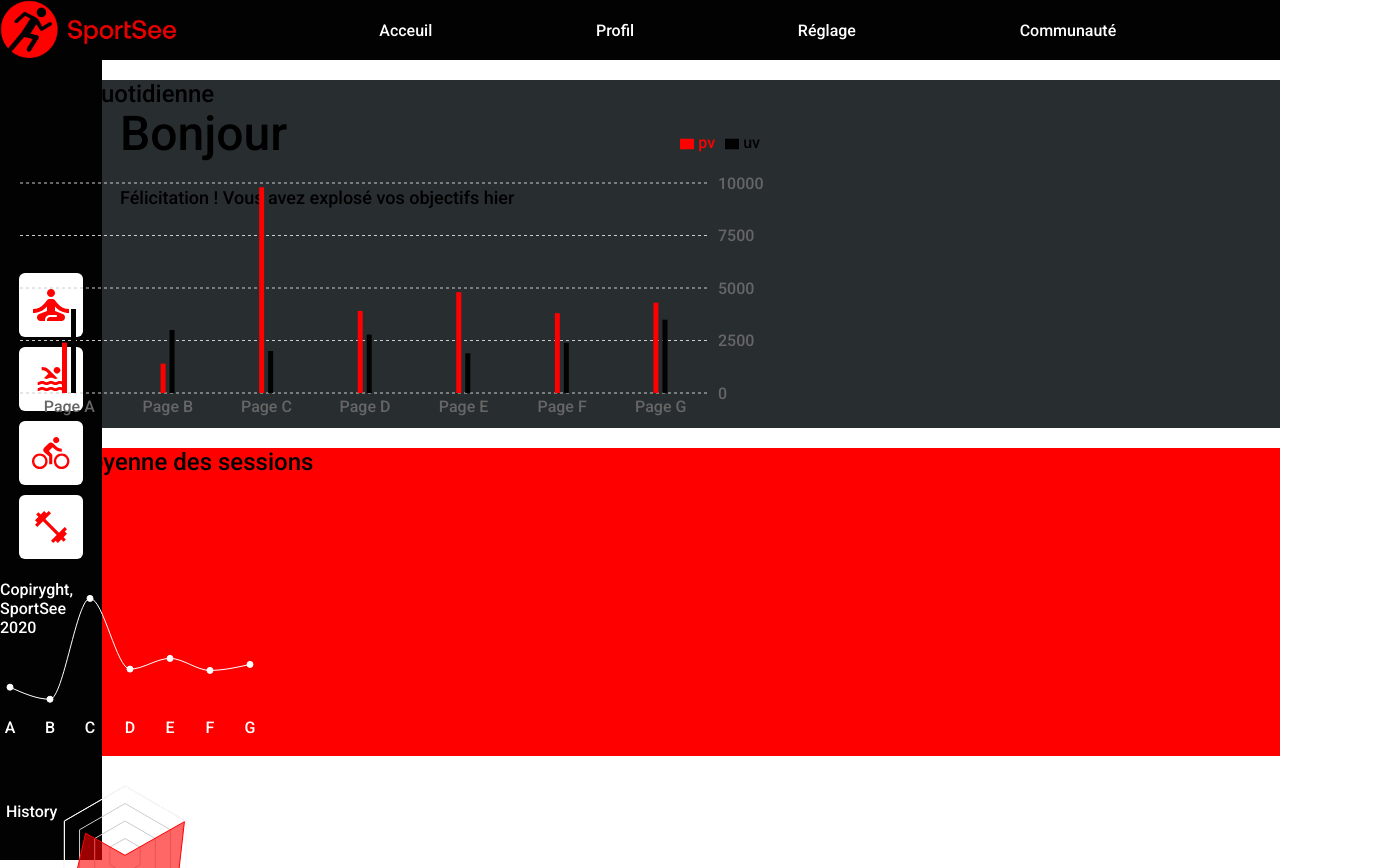
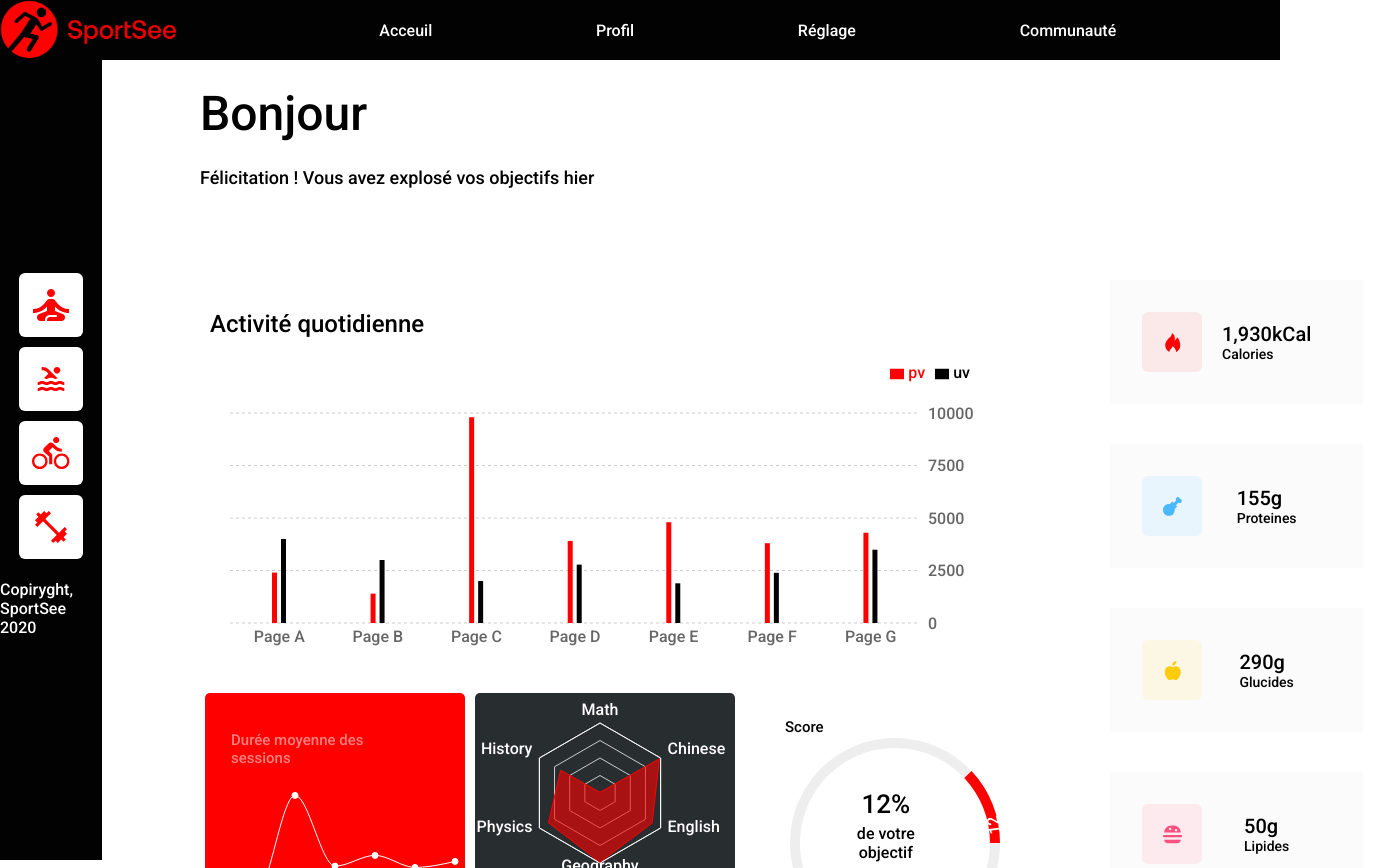
Before and after one commit to PuteauxTheo/PuteauxTheo_12_07072022, a React (Create React App) app: page /user/1 in a window 1280 px wide. Shown: the top 868 px of the page, 1373 px wide, since content can reach past the window. Built offline with nearby package versions, Linux system fonts and the light colour scheme.

Commit message:
mise a jour du ficher css

```diff
--- a/src/style/css/style.css
+++ b/src/style/css/style.css
@@ -8,17 +8,113 @@ html, body {
   margin: 0px;
 }
 
+.content-personnalStat {
+  display: flex;
+  position: absolute;
+  flex-direction: column;
+  left: 1100px;
+  top: 200px;
+}
+.content-personnalStat-card {
+  display: flex;
+  background-color: #FBFBFB;
+  padding: 32px;
+  margin: 20px 10px;
+}
+.content-personnalStat-card-icon {
+  height: 60px;
+  width: 60px;
+  display: flex;
+  justify-content: center;
+  align-items: center;
+  border-radius: 6px;
+}
+.content-personnalStat-card-icon > img {
+  height: 19px;
+  width: 19px;
+}
+.content-personnalStat-card .calories {
+  background-color: rgba(255, 0, 0, 0.07);
+}
+.content-personnalStat-card .proteines {
+  background-color: rgba(74, 184, 255, 0.1);
+}
+.content-personnalStat-card .glucides {
+  background-color: rgba(249, 206, 35, 0.1);
+}
+.content-personnalStat-card .lipides {
+  background-color: rgba(253, 81, 129, 0.1);
+}
+.content-personnalStat-card-text {
+  margin: auto;
+}
+.content-personnalStat-card-text-unit {
+  font-size: 20px;
+  margin: auto 20px;
+}
+.content-personnalStat-card-text-name {
+  font-size: 14px;
+  margin: auto 20px;
+}
+
+.radar-chart {
+  background-color: #282D30;
+  margin: 5px;
+  border-radius: 5px;
+  display: flex;
+}
+
+.kpi-chart {
+  position: relative;
+  margin: 5px;
+  border-radius: 5px;
+}
+.kpi-chart .title-chart {
+  font-size: 15px;
+  position: absolute;
+  top: 10px;
+  left: 40px;
+}
+.kpi-chart-text {
+  position: absolute;
+  top: 35%;
+  left: 33%;
+  width: 110px;
+}
+.kpi-chart-text-percent {
+  font-size: 26px;
+  text-align: center;
+  margin: 5px;
+}
+.kpi-chart-text-name {
+  font-size: 16px;
+  text-align: center;
+  margin: 5px;
+}
+
 .poids-chart {
-  background-color: #282D30;
+  margin: 30px 10px;
 }
 
 .objectif-chart {
   background-color: red;
+  margin: 5px;
+  border-radius: 5px;
+  position: relative;
+}
+.objectif-chart-title {
+  color: white;
+  opacity: 0.5;
+  font-size: 15px;
+  position: absolute;
+  top: 10%;
+  left: 10%;
+  width: 150px;
 }
 
 .hello-content {
   position: absolute;
-  left: 120px;
+  left: 200px;
 }
 .hello-content .hello {
   font-size: 48px;
@@ -75,16 +171,25 @@ header .nav-content-list {
   border-radius: 6px;
 }
 
-.content-chart {
+.main-content {
+  position: relative;
+}
+
+.container-chart {
   display: flex;
   position: absolute;
   flex-direction: column;
-  top: 250px;
-  left: 150px;
+  top: 200px;
+  left: 200px;
 }
-.content-chart .content-chart-performance {
+.container-chart .content-chart-performance {
   display: flex;
   flex-direction: row;
 }
 
+.container-personnalStat {
+  display: flex;
+  position: absolute;
+}
+
 /*# sourceMappingURL=style.css.map */
```
Also changed, not shown: 1 other file (tests, documents, lock files or other folders).
